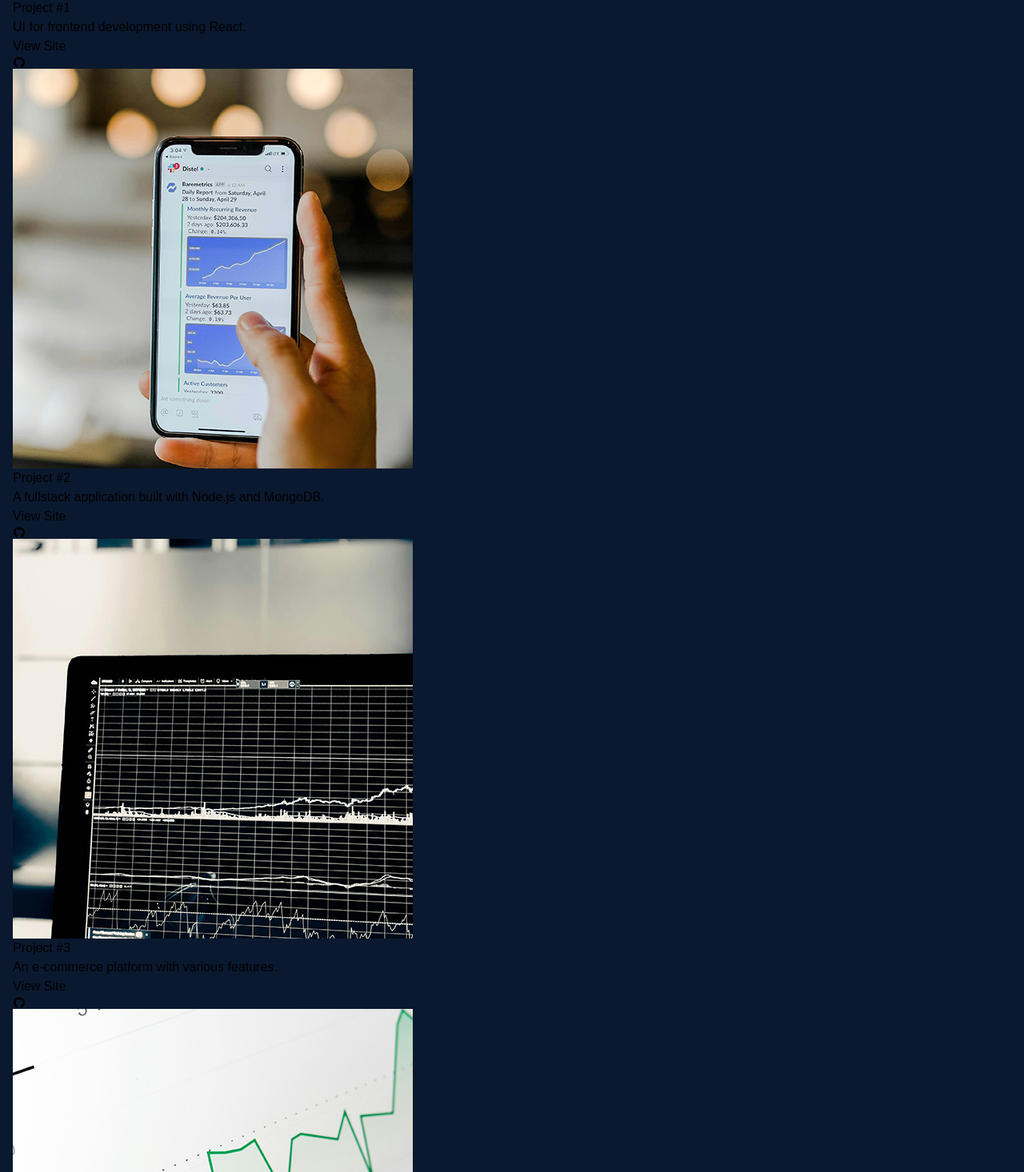
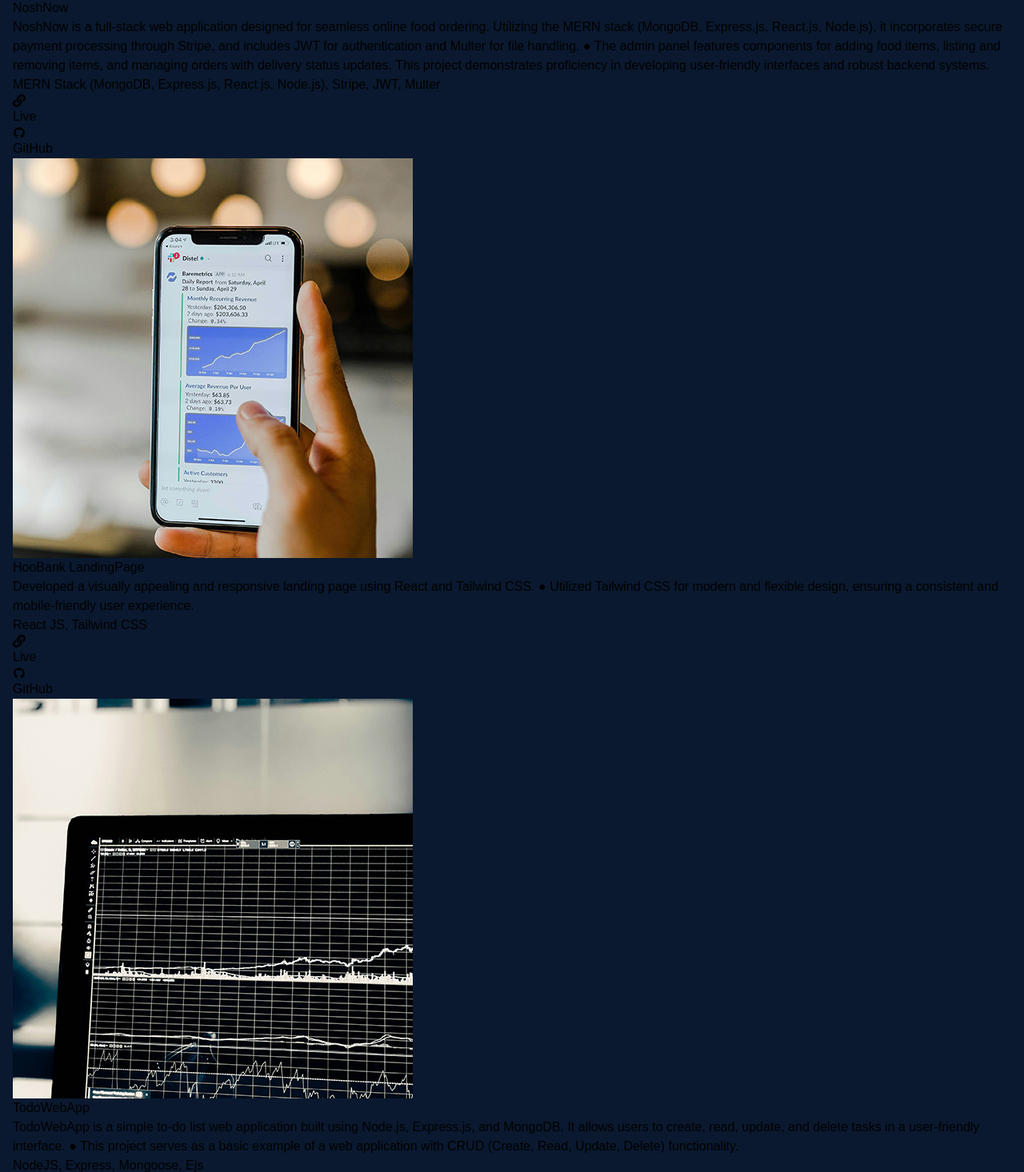
Before and after one commit to tusxr/react-portfolio, a React (Vite) app: page / in a window 1280 px wide. Shown: the part 2524-3990 px from the top of the page at 80% size. Built offline with nearby package versions, Linux system fonts and the light colour scheme.

Commit message:
portfolio update

```diff
--- a/src/components/Portfolio.jsx
+++ b/src/components/Portfolio.jsx
@@ -1,47 +1,46 @@
-import project1 from "../assets/projects/project-1.jpg";
-import project2 from "../assets/projects/project-2.jpg";
-import project3 from "../assets/projects/project-3.jpg";
-import project4 from "../assets/projects/project-4.jpg";
+import project1 from '../assets/projects/project-1.jpg'
+import project2 from '../assets/projects/project-2.jpg'
+import project3 from '../assets/projects/project-3.jpg'
 import { AiOutlineGithub } from "react-icons/ai";
+import { FaLink } from "react-icons/fa";
+
 const Portfolio = () => {
   const projects = [
     {
-      img: project1,
-      title: "Project #1",
-      description: "UI for frontend development using React.",
+      img: project1, // Add your actual image path here
+      title: "NoshNow",
+      description: `NoshNow is a full-stack web application designed for seamless online food ordering. Utilizing the MERN stack (MongoDB, Express.js, React.js, Node.js), it incorporates secure payment processing through Stripe, and includes JWT for authentication and Multer for file handling.
+      ● The admin panel features components for adding food items, listing and removing items, and managing orders with delivery status updates. This project demonstrates proficiency in developing user-friendly interfaces and robust backend systems.`,
+      techStack: "MERN Stack (MongoDB, Express.js, React.js, Node.js), Stripe, JWT, Multer",
       links: {
-        site: "#",
-        github: "#",
+        site: "#", // Replace with the actual live link
+        github: "#", // Replace with the actual GitHub link
       },
     },
     {
-      img: project2,
-      title: "Project #2",
-      description: "A fullstack application built with Node.js and MongoDB.",
+      img: project2, // Add your actual image path here
+      title: "HooBank LandingPage",
+      description: `Developed a visually appealing and responsive landing page using React and Tailwind CSS.
+      ● Utilized Tailwind CSS for modern and flexible design, ensuring a consistent and mobile-friendly user experience.`,
+      techStack: "React JS, Tailwind CSS",
       links: {
-        site: "#",
-        github: "#",
+        site: "#", // Replace with the actual live link
+        github: "#", // Replace with the actual GitHub link
       },
     },
     {
-      img: project3,
-      title: "Project #3",
-      description: "An e-commerce platform with various features.",
+      img: project3, // Add your actual image path here
+      title: "TodoWebApp",
+      description: `TodoWebApp is a simple to-do list web application built using Node.js, Express.js, and MongoDB. It allows users to create, read, update, and delete tasks in a user-friendly interface.
+      ● This project serves as a basic example of a web application with CRUD (Create, Read, Update, Delete) functionality.`,
+      techStack: "NodeJS, Express, Mongoose, Ejs",
       links: {
-        site: "#",
-        github: "#",
-      },
-    },
-    {
-      img: project4,
-      title: "Project #4",
-      description: "An e-commerce platform with various features.",
-      links: {
-        site: "#",
-        github: "#",
+        site: "#", // Replace with the actual live link
+        github: "#", // Replace with the actual GitHub link
       },
     },
   ];
+
   return (
     <div className="max-w-[1000px] mx-auto p-6 md:my-20" id="portfolio">
       <h2 className="text-3xl font-bold text-gray-200 mb-8 text-center w-full">
@@ -66,21 +65,32 @@ const Portfolio = () => {
               {project.title}
             </h3>
             <p className="text-gray-300 mb-4">{project.description}</p>
+            <p className="text-gray-400 mb-4">{project.techStack}</p>
             <div className="flex space-x-4">
+              {project.links.site && (
                 <a
                   href={project.links.site}
                   className="px-4 py-2 bg-slate-600 text-gray-200 rounded-lg hover:bg-slate-700
-                                        transition duration-300"
+                                      transition duration-300 flex items-center"
+                  target="_blank"
+                  rel="noopener noreferrer"
                 >
-                View Site
+                  <FaLink className="mr-2" />
+                  Live
                 </a>
+              )}
+              {project.links.github && (
                 <a
                   href={project.links.github}
                   className="px-4 py-2 bg-slate-600 text-gray-200 rounded-lg hover:bg-slate-700
-                                        transition duration-300"
+                                      transition duration-300 flex items-center"
+                  target="_blank"
+                  rel="noopener noreferrer"
                 >
-                <AiOutlineGithub />
+                  <AiOutlineGithub className="mr-2" />
+                  GitHub
                 </a>
+              )}
             </div>
           </div>
         </div>
```
Lines whose indentation alone changed are shown as unchanged.
